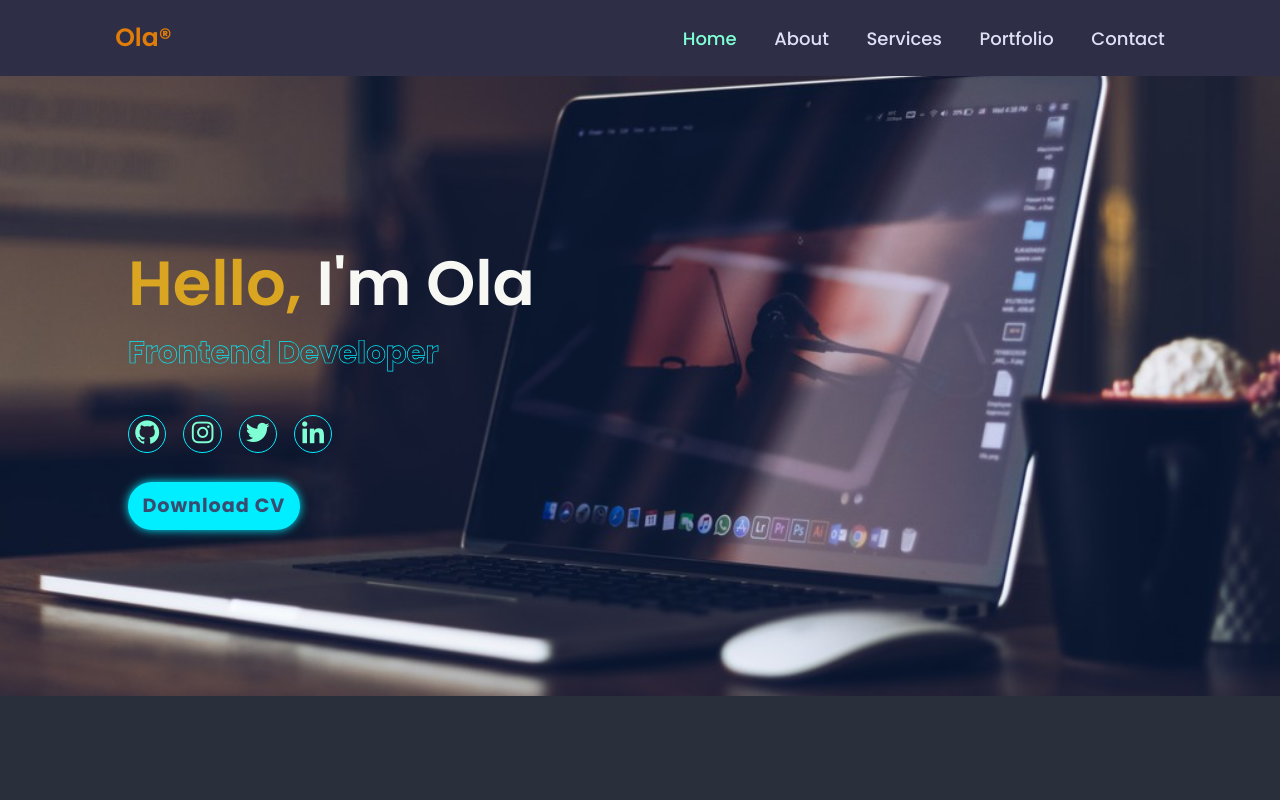
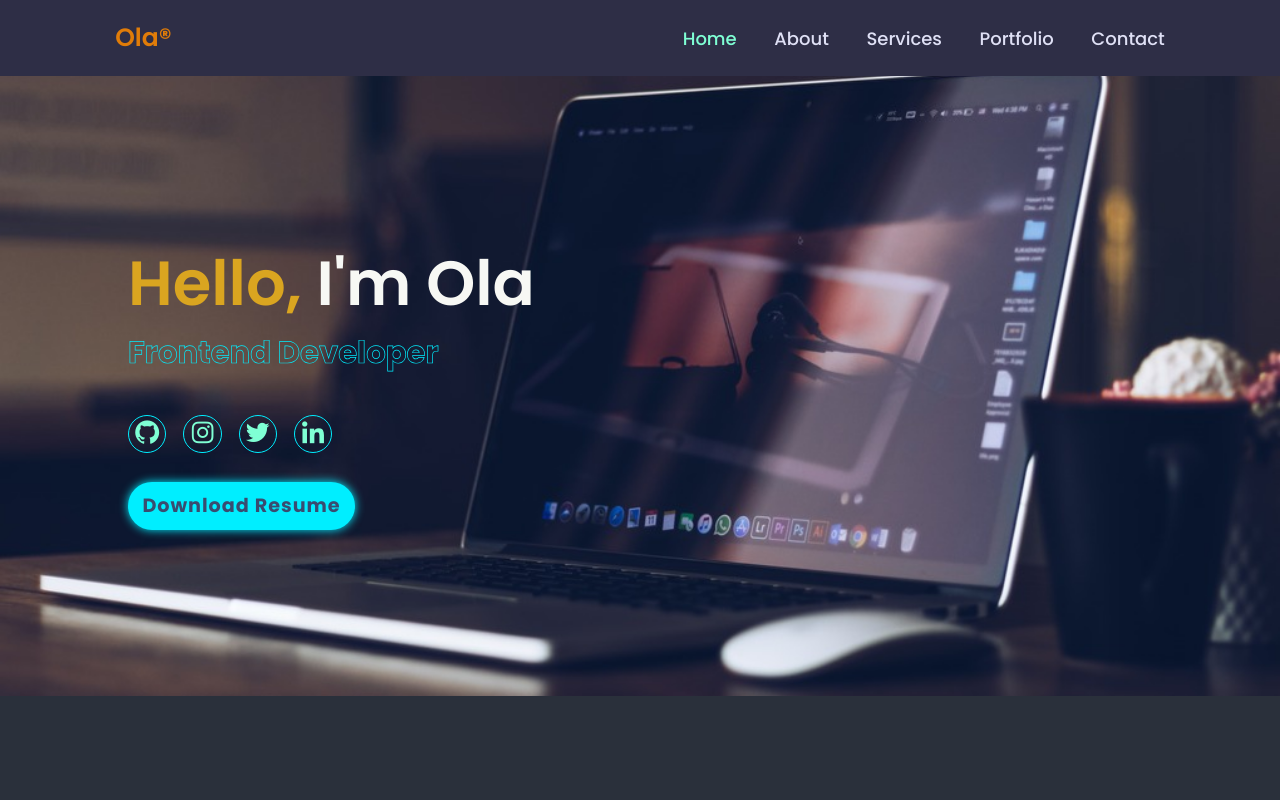
Before and after one commit to Oleezy1/Ola-s-Portfolio, a website: page index.html in a window 1280 px wide. Shown: the top 800 px of the page. Drawn offline with nearby package versions, Linux system fonts and the light colour scheme.

Commit message:
modified: download cv to download resume

```diff
--- a/index.html
+++ b/index.html
@@ -38,7 +38,7 @@
             </div>
 
             <div class="resume">
-                <a href="Ola_Oyedemi_Resume.pdf" download>Download CV</a>
+                <a href="Ola_Oyedemi_Resume.pdf" download>Download Resume</a>
             </div>
         </div>
     </section>
```
